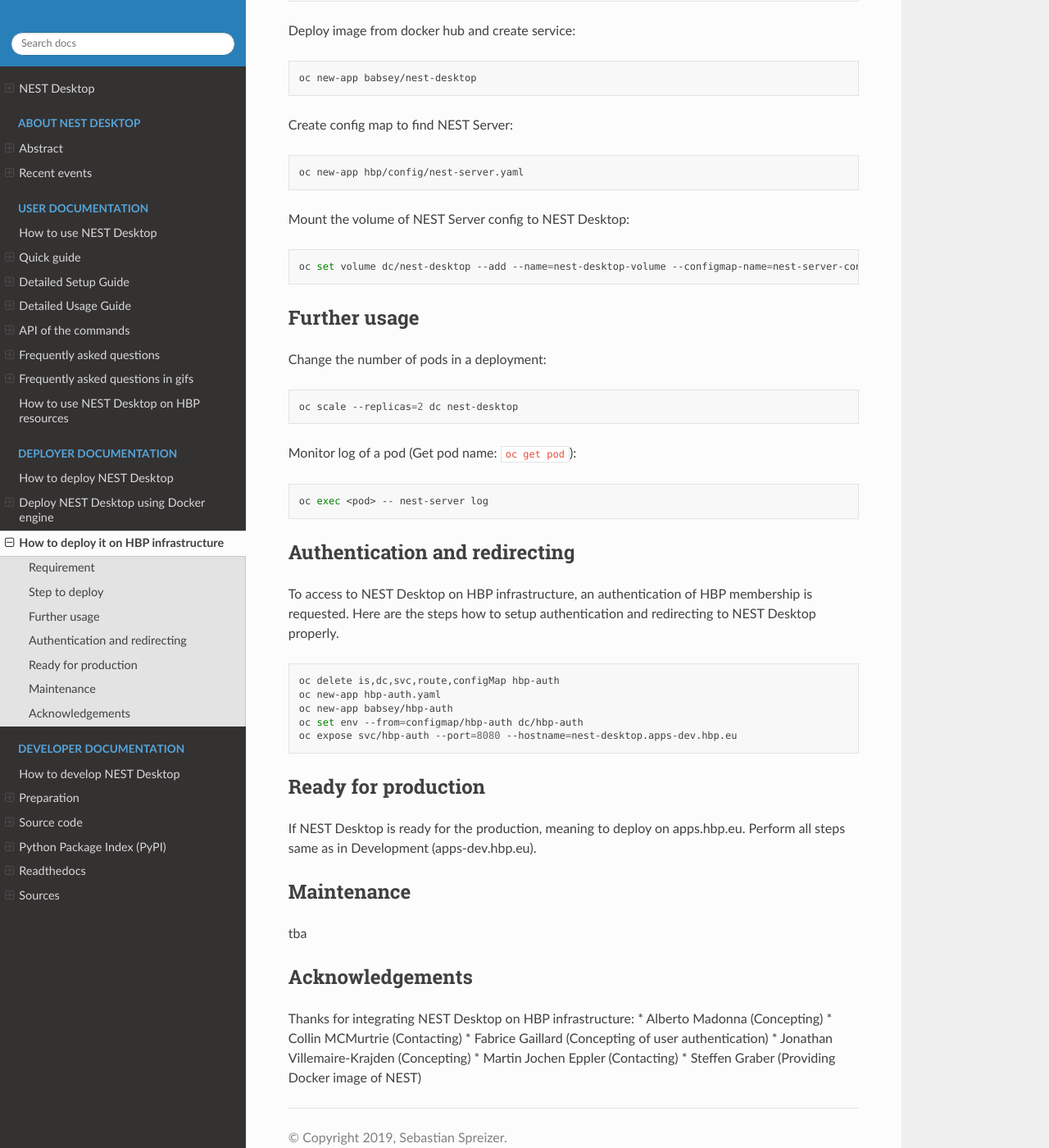
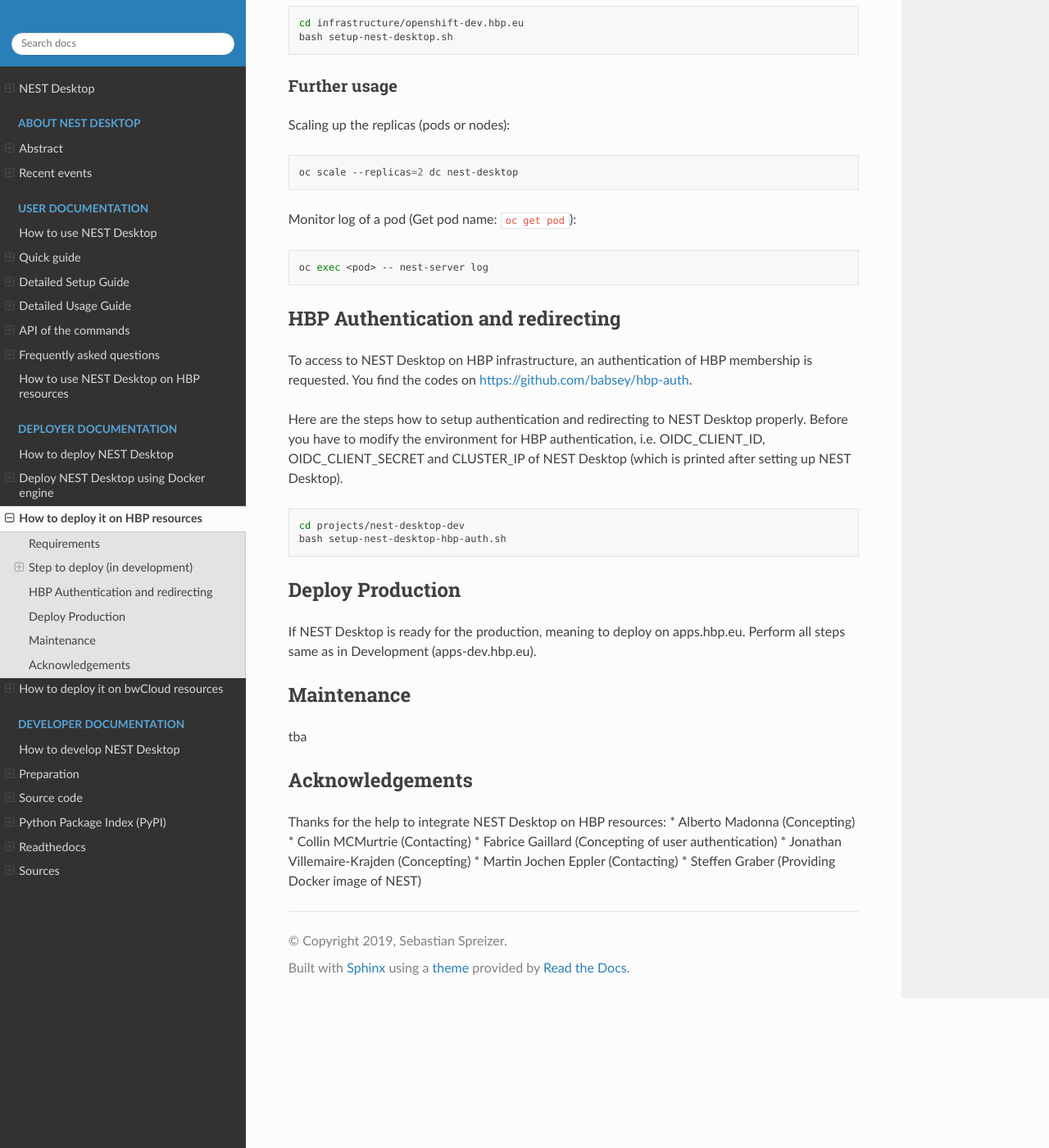
Before and after one commit to babsey/nest-desktop-docs, a Sphinx documentation site: the page built from docs/deployer/deploy-hbp.rst, in a window 1280 px wide and 1400 px high, scrolled down 830 px. Shown: the whole window at 82% size. Built offline with Sphinx 7.4.7 and the Read the Docs theme 2.0.0, drawn with Linux system fonts in a browser that asks for light colours; some of the changed text lies outside the part shown.

Commit message:
Update deployer docs

```diff
--- a/docs/contents.rst
+++ b/docs/contents.rst
@@ -20,7 +20,6 @@
    user/usage
    user/commands
    user/faq
-   user/faq-gifs
    user/use-hbp
 
 .. toctree::
@@ -29,6 +28,7 @@
    deployer/index
    deployer/deploy-docker
    deployer/deploy-hbp
+   deployer/deploy-bwCloud
 
 
 .. toctree::
--- a/docs/deployer/deploy-docker.rst
+++ b/docs/deployer/deploy-docker.rst
@@ -4,6 +4,12 @@
 
 Docker is a virtualization software packaging applications and its dependencies in a virtual container that can run on any Linux server.
 It is available for a variety of operating systems, e.g. Linux, Mac and Windows. For more information `here <https://www.docker.com/resources/what-container>`__.
+
+
+Requirements
+------------
+
+* Docker engine
 
 
 Installation
--- a/docs/deployer/deploy-hbp.rst
+++ b/docs/deployer/deploy-hbp.rst
@@ -1,23 +1,25 @@
-How to deploy it on HBP infrastructure
-======================================
+How to deploy it on HBP resources
+=================================
 
 
-NEST Desktop and NEST Server is serving on the infrastructure of HBP.
-Here, the documentation shows how to deploy NEST Desktop from docker hub in OpenShift system.
+The documentation shows how to deploy NEST Desktop from docker hub on HBP resources.
+HBP provides two OpenShift infrastructures:
+* https://openshift-dev.hbp.eu, designed for the development.
+* https://openshift-dev.hbp.eu, designed for the production.
 
-HBP provides two infrastructure of OpenShift. I recommend to use apps-dev.hbp.eu for the development/testing.
+Before you push NEST Desktop on HBP resources, I strongly recommend to use the development one.
 
 
-Requirement
------------
+Requirements
+------------
 
- - OC Client Tools (https://www.okd.io/download.html#oc-platforms)
+* OC Client Tools (https://www.okd.io/download.html#oc-platforms)
 
 
-Step to deploy
---------------
+Step to deploy (in development)
+-------------------------------
 
-You can copy command line from webconsole of https://openshift-dev.hbp.eu.
+You can copy command line from the web console of https://openshift-dev.hbp.eu.
 
 Login to openshift-dev.hbp.eu:
 
@@ -31,39 +33,24 @@
 
    oc status
 
-Create an project/Switch to project:
+You find a configuration and a bash files for setting up NEST Desktop on HBP.
+Execute the bash script and in the end it shows the IP needed for HBP authentication (see below):
 
 .. code-block:: bash
 
-   oc project nest-desktop
-
-Deploy image from docker hub and create service:
-
-.. code-block:: bash
-
-   oc new-app babsey/nest-desktop
-
-Create config map to find NEST Server:
-
-.. code-block:: bash
-
-   oc new-app hbp/config/nest-server.yaml
-
-Mount the volume of NEST Server config to NEST Desktop:
-
-.. code-block:: bash
-
-   oc set volume dc/nest-desktop --add --name=nest-desktop-volume --configmap-name=nest-server-config --mount-path=/usr/local/lib/python3.6/dist-packages/nest_desktop/app/assets/config/nest-server
+   cd infrastructure/openshift-dev.hbp.eu
+   bash setup-nest-desktop.sh
 
 
 Further usage
--------------
+^^^^^^^^^^^^^
 
-Change the number of pods in a deployment:
+Scaling up the replicas (pods or nodes):
 
 .. code-block:: bash
 
    oc scale --replicas=2 dc nest-desktop
+
 
 Monitor log of a pod (Get pod name: :code:`oc get pod`):
 
@@ -72,35 +59,42 @@
    oc exec <pod> -- nest-server log
 
 
-Authentication and redirecting
-------------------------------
+HBP Authentication and redirecting
+----------------------------------
 
 To access to NEST Desktop on HBP infrastructure, an authentication of HBP membership is requested.
+You find the codes on https://github.com/babsey/hbp-auth.
+
+
 Here are the steps how to setup authentication and redirecting to NEST Desktop properly.
+Before you have to modify the environment for HBP authentication,
+i.e. OIDC_CLIENT_ID, OIDC_CLIENT_SECRET and CLUSTER_IP of NEST Desktop
+(which is printed after setting up NEST Desktop).
 
 .. code-block:: bash
 
-   oc delete is,dc,svc,route,configMap hbp-auth
-   oc new-app hbp-auth.yaml
-   oc new-app babsey/hbp-auth
-   oc set env --from=configmap/hbp-auth dc/hbp-auth
-   oc expose svc/hbp-auth --port=8080 --hostname=nest-desktop.apps-dev.hbp.eu
+   cd projects/nest-desktop-dev
+   bash setup-nest-desktop-hbp-auth.sh
 
 
-Ready for production
---------------------
+
+Deploy Production
+-----------------
+
 If NEST Desktop is ready for the production, meaning to deploy on apps.hbp.eu.
 Perform all steps same as in Development (apps-dev.hbp.eu).
 
 
 Maintenance
 -----------
+
 tba
 
 
 Acknowledgements
 ----------------
-Thanks for integrating NEST Desktop on HBP infrastructure:
+
+Thanks for the help to integrate NEST Desktop on HBP resources:
 * Alberto Madonna (Concepting)
 * Collin MCMurtrie (Contacting)
 * Fabrice Gaillard (Concepting of user authentication)
--- a/docs/deployer/index.rst
+++ b/docs/deployer/index.rst
@@ -10,3 +10,4 @@
 **Infrastructure**
 
 * :doc:`Deploy NEST Desktop on Human Brain Project resources <deploy-hbp>`
+* :doc:`Deploy NEST Desktop on bwCloud resources <deploy-bwCloud>`
```
Also changed, not shown: docs/deployer/deploy-bwCloud.rst (added, +49 -0 lines), docs/user/faq-gifs.rst (deleted, +0 -42 lines), docs/_static/img/NEST-Desktop.gif (deleted), docs/_static/img/build-and-save.gif (deleted), docs/_static/img/edit-parameters.gif (deleted), docs/_static/img/select-or-new.gif (deleted), docs/_static/img/simulate-and-analyze.gif (deleted).
